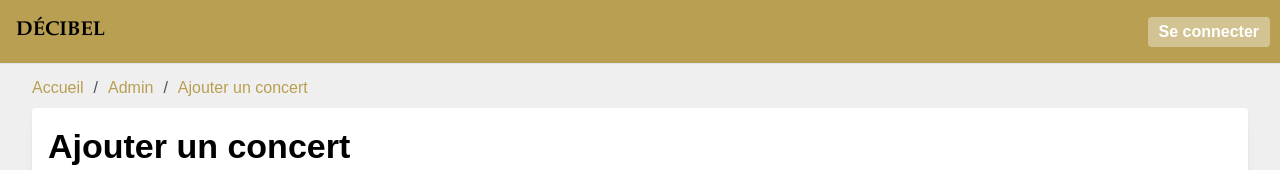
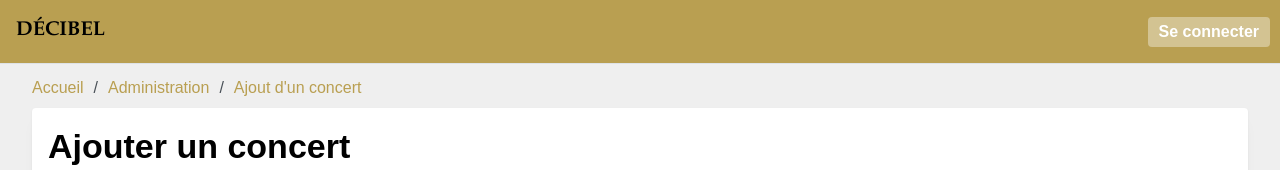
Before and after one commit to Clm-Roig/larsen-toulousaine, a Next.js app: page /admin/addGig in a window 1280 px wide. Shown: the top 170 px of the page. Built offline with nearby package versions, Linux system fonts and the light colour scheme; no server answers.

Commit message:
fix(breadcrumb): fix breadcrumb french translations

```diff
--- a/components/Layout.tsx
+++ b/components/Layout.tsx
@@ -42,6 +42,15 @@ const Layout: FC<Props> = ({ children, title, withPaper }: Props) => {
           const slugData = getDataFromGigSlug(decodeURIComponent(subpath));
           const { date, bandNames } = slugData;
           text = date + " - " + bandNames.join(V_SEPARATOR);
+        } else {
+          // TODO: quick dirty fix for french translation
+          const frenchBreadcrumbDictionnary = {
+            Account: "Compte",
+            AddGig: "Ajout d'un concert",
+            Admin: "Administration",
+            Gigs: "Concerts",
+          };
+          text = frenchBreadcrumbDictionnary[text];
         }
         return {
           href,
@@ -56,12 +65,7 @@ const Layout: FC<Props> = ({ children, title, withPaper }: Props) => {
 
   const breadcrumbsItems = breadcrumbs.map((item, index) => (
     <Anchor href={item.href} key={index} component={Link}>
-      {/* TODO: quick dirty fixes */}
-      {item.text === "Gigs"
-        ? "Concerts"
-        : item.text === "AddGig"
-        ? "Ajouter un concert"
-        : item.text}
+      {item.text}
     </Anchor>
   ));
 
```
